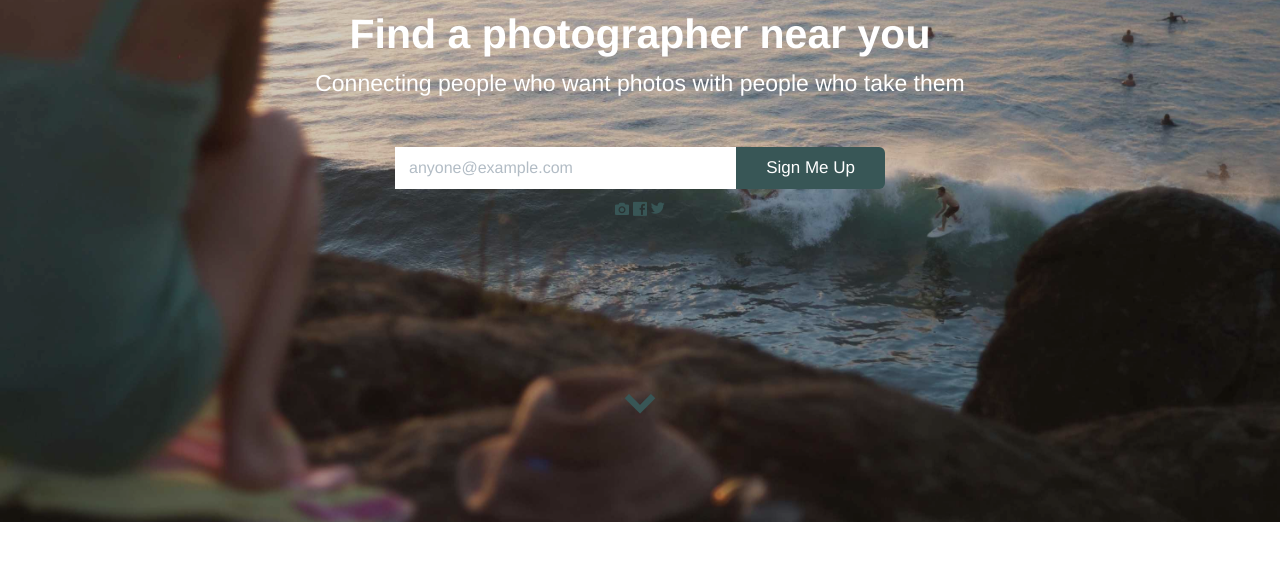
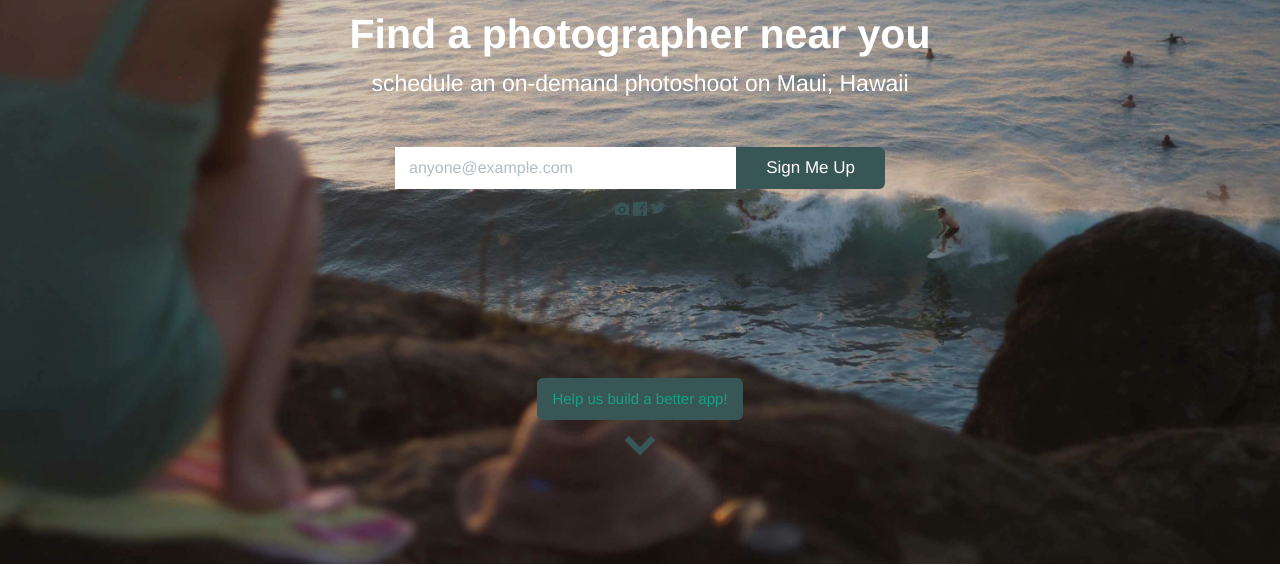
Before and after one commit to pickettd/profie-landing-page, a plain HTML site: page index.html in a window 1280 px wide. Shown: the part 234-800 px from the top of the page. Drawn offline with Linux system fonts and the light colour scheme.

Commit message:
Survey button, text change

```diff
--- a/index.html
+++ b/index.html
@@ -42,7 +42,7 @@
                                 <img src="static/img/profielogosecondtry.png" width="50%" height="50%">
                             </div>
                             <h2>Find a photographer near you</h2>
-                            <p style="color: white;"><h4>Connecting people who want photos with people who take them</h4></p>
+                            <p style="color: white;"><h4>schedule an on-demand photoshoot on Maui, Hawaii</h4></p>
                             <div class="row">
                                 <div id="mc_embed_signup" class="subscribe-form col-sm-8 col-sm-offset-2" style="padding-bottom: 160px;">
                                     <form action="//takemyprofie.us10.list-manage.com/subscribe/post?u=276ad00c6002ccab4ae252d16&amp;id=44415ac090" method="post" id="mc-embedded-subscribe-form" name="mc-embedded-subscribe-form" class="validate" target="_blank" novalidate>
@@ -72,9 +72,13 @@
                                         </a>
                                     </div>
                                 </div>
+
                             </div>
+                                <button class="btn btn-primary" style="background-color: #385656;" ><a href="surveys.html">Help us build a better app!</a></button>
                             <div class="row">
 
+
+                                </span>
                                 <span class="scroll-btn" style="font-size: 250%;"><a href="#" style="color: #385656;" class="fui-arrow-down"> </a></span>
                             </div>
                         </div>
```
